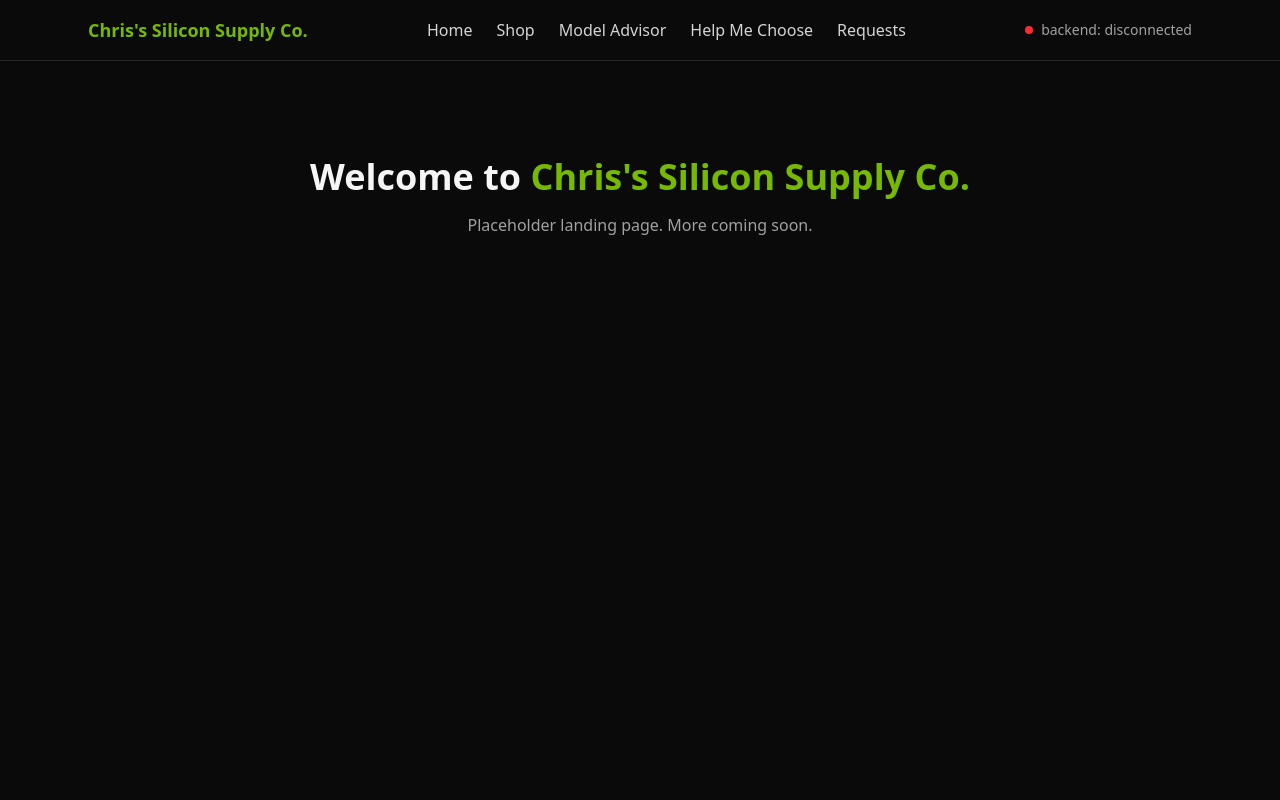
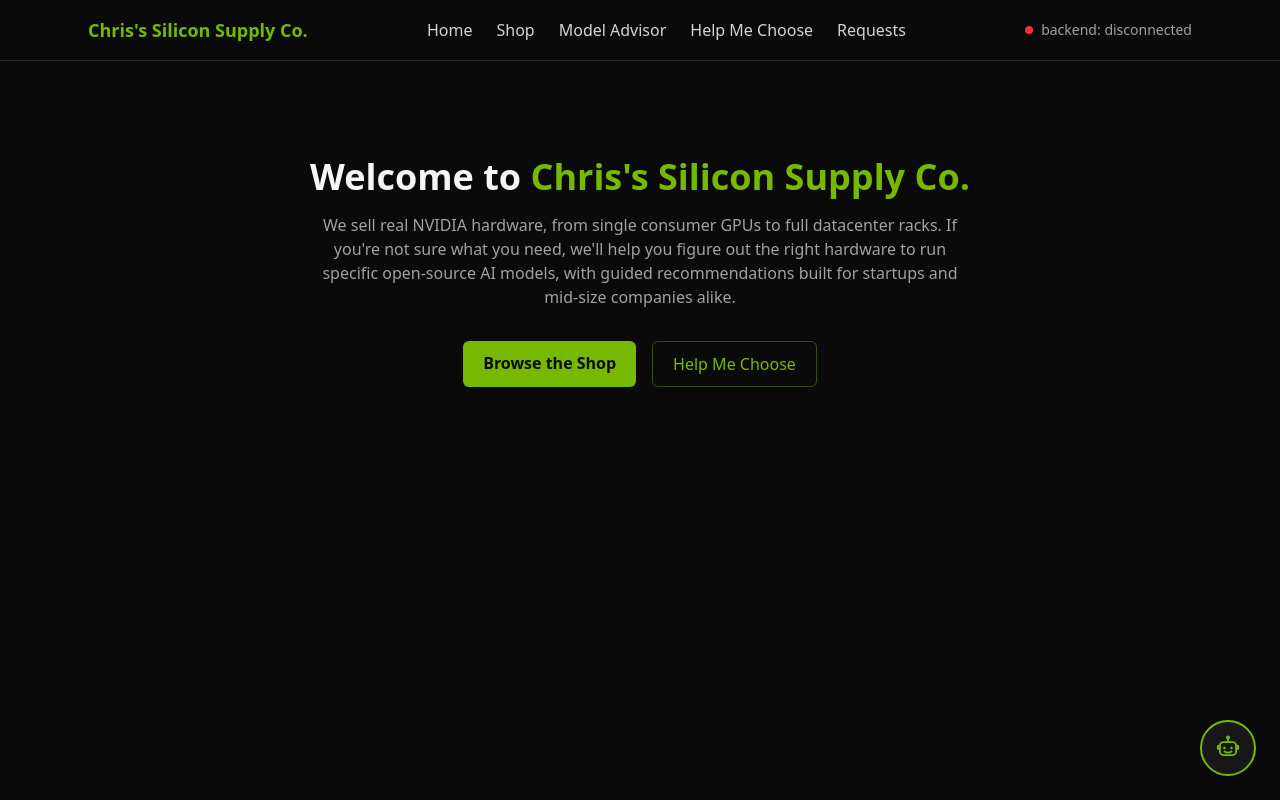
Before and after one commit to chris-pleska/nvidia-store, a React (Vite) app in the folder frontend/: page / in a window 1280 px wide. Built offline with nearby package versions, Linux system fonts and the light colour scheme; no server answers.

Commit message:
added the helper icon

```diff
--- a/frontend/src/App.jsx
+++ b/frontend/src/App.jsx
@@ -1,4 +1,5 @@
 import { Route, Routes } from "react-router-dom";
+import HelpWidget from "./components/HelpWidget.jsx";
 import Navbar from "./components/Navbar.jsx";
 import HelpMeChoose from "./pages/HelpMeChoose.jsx";
 import Home from "./pages/Home.jsx";
@@ -17,6 +18,7 @@
         <Route path="/model-advisor" element={<ModelAdvisor />} />
         <Route path="/requests" element={<Requests />} />
       </Routes>
+      <HelpWidget />
     </div>
   );
 }
--- /dev/null
+++ b/frontend/src/components/HelpWidget.jsx
@@ -0,0 +1,38 @@
+import { useState } from "react";
+import BotIcon from "./icons/BotIcon.jsx";
+
+export default function HelpWidget() {
+  const [isOpen, setIsOpen] = useState(false);
+
+  return (
+    <div className="fixed bottom-6 right-6 z-50 flex flex-col items-end gap-3">
+      {isOpen && (
+        <div className="w-80 rounded-lg border border-neutral-800 bg-neutral-950 shadow-2xl">
+          <div className="flex items-center justify-between border-b border-neutral-800 px-4 py-3">
+            <h2 className="text-sm font-semibold text-neutral-100">
+              Need help choosing?
+            </h2>
+            <button
+              type="button"
+              onClick={() => setIsOpen(false)}
+              aria-label="Close"
+              className="text-neutral-500 transition-colors hover:text-nvidia"
+            >
+              ✕
+            </button>
+          </div>
+          <div className="min-h-[160px] p-4" />
+        </div>
+      )}
+
+      <button
+        type="button"
+        onClick={() => setIsOpen((current) => !current)}
+        aria-label="Need help choosing?"
+        className="flex h-14 w-14 items-center justify-center rounded-full border-2 border-nvidia bg-neutral-900 text-nvidia shadow-lg transition-transform hover:scale-105"
+      >
+        <BotIcon size={28} />
+      </button>
+    </div>
+  );
+}
--- /dev/null
+++ b/frontend/src/components/icons/BotIcon.jsx
@@ -0,0 +1,24 @@
+export default function BotIcon({ size = 28, ...props }) {
+  return (
+    <svg
+      width={size}
+      height={size}
+      viewBox="0 0 24 24"
+      fill="none"
+      stroke="currentColor"
+      strokeWidth="1.5"
+      strokeLinecap="round"
+      strokeLinejoin="round"
+      {...props}
+    >
+      <rect x="5" y="7" width="14" height="11" rx="3" />
+      <line x1="12" y1="7" x2="12" y2="4" />
+      <circle cx="12" cy="3" r="1" />
+      <rect x="3.2" y="10" width="1.6" height="3" rx="0.8" />
+      <rect x="19.2" y="10" width="1.6" height="3" rx="0.8" />
+      <circle cx="9" cy="12" r="1.1" fill="currentColor" stroke="none" />
+      <circle cx="15" cy="12" r="1.1" fill="currentColor" stroke="none" />
+      <path d="M9 15 Q12 17 15 15" />
+    </svg>
+  );
+}
--- a/frontend/src/pages/Home.jsx
+++ b/frontend/src/pages/Home.jsx
@@ -1,12 +1,33 @@
+import { Link } from "react-router-dom";
+
 export default function Home() {
   return (
     <main className="flex flex-col items-center justify-center px-6 py-24 text-center">
       <h1 className="text-4xl font-bold">
         Welcome to <span className="text-nvidia">Chris's Silicon Supply Co.</span>
       </h1>
-      <p className="mt-4 max-w-xl text-neutral-400">
-        Placeholder landing page. More coming soon.
+      <p className="mt-4 max-w-2xl text-neutral-400">
+        We sell real NVIDIA hardware, from single consumer GPUs to full
+        datacenter racks. If you're not sure what you need, we'll help you
+        figure out the right hardware to run specific open-source AI models,
+        with guided recommendations built for startups and mid-size companies
+        alike.
       </p>
+
+      <div className="mt-8 flex flex-wrap justify-center gap-4">
+        <Link
+          to="/shop"
+          className="rounded-md bg-nvidia px-5 py-2.5 font-semibold text-neutral-950 transition-opacity hover:opacity-90"
+        >
+          Browse the Shop
+        </Link>
+        <Link
+          to="/help-me-choose"
+          className="rounded-md border border-nvidia/40 px-5 py-2.5 font-medium text-nvidia transition-colors hover:bg-nvidia/10"
+        >
+          Help Me Choose
+        </Link>
+      </div>
     </main>
   );
 }
```
